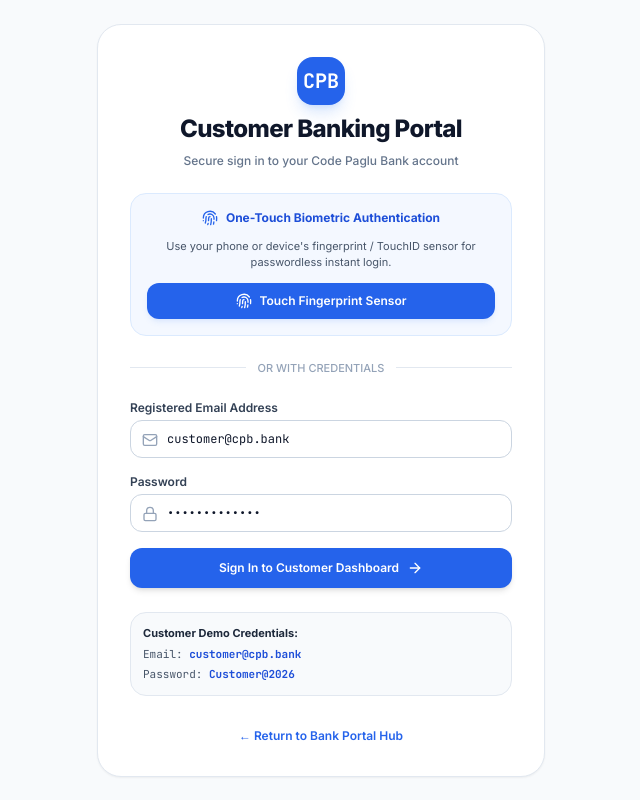
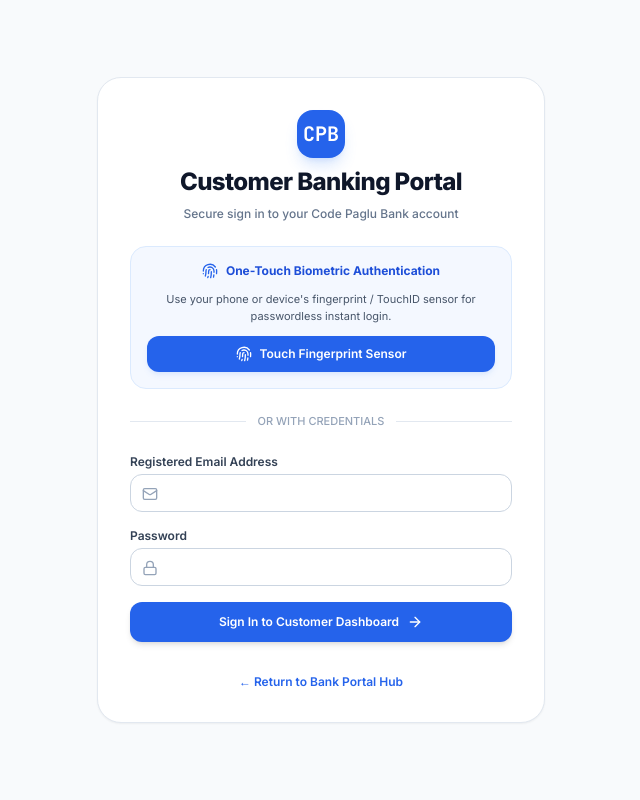
Before and after one commit to Tejasw007/CPB, a Next.js app: page /customer/login in a window 1280 px wide. Shown: the whole page, without its empty margins (319-959 px from the left). Built offline with nearby package versions, Linux system fonts and the light colour scheme; no server answers; the database is empty.

Commit message:
feat: remove hardcoded demo credentials and update biometric authentication fallback to direct user lookup

```diff
--- a/app/api/auth/biometric/route.ts
+++ b/app/api/auth/biometric/route.ts
@@ -20,14 +20,10 @@ export async function POST(request: NextRequest) {
         user = bioCred.user;
       }
     } else if (email) {
-      // Demo fallback: if no credentialId is provided, just check if the user has a biometric credential configured
-      const bioCred = await prisma.biometricCredential.findFirst({
-        where: { user: { email } },
-        include: { user: true },
+      // Demo fallback: if no credentialId is provided (simulated scanner), log into the provided email directly
+      user = await prisma.user.findUnique({
+        where: { email },
       });
-      if (bioCred) {
-        user = bioCred.user;
-      }
     }
 
     if (!user) {
--- a/app/customer/login/page.tsx
+++ b/app/customer/login/page.tsx
@@ -19,8 +19,8 @@ export default function CustomerLoginPage() {
   const router = useRouter();
   const { setCurrentUser } = useBank();
 
-  const [email, setEmail] = useState("customer@cpb.bank");
-  const [password, setPassword] = useState("Customer@2026");
+  const [email, setEmail] = useState("");
+  const [password, setPassword] = useState("");
   const [isBiometricScanning, setIsBiometricScanning] = useState(false);
   const [errorMessage, setErrorMessage] = useState("");
   const [successMessage, setSuccessMessage] = useState("");
@@ -223,12 +223,7 @@ export default function CustomerLoginPage() {
           </button>
         </form>
 
-        {/* Credentials helper pill */}
-        <div className="p-3 rounded-2xl bg-slate-50 border border-slate-200 text-slate-600 text-[11px] font-mono space-y-1">
-          <p className="font-sans font-bold text-slate-800">Customer Demo Credentials:</p>
-          <p>Email: <span className="text-blue-700 font-bold">customer@cpb.bank</span></p>
-          <p>Password: <span className="text-blue-700 font-bold">Customer@2026</span></p>
-        </div>
+        {/* (Demo credentials helper removed per user request) */}
 
         <div className="pt-2 text-center text-xs text-slate-500">
           <Link href="/" className="font-semibold text-blue-600 hover:underline">
```
